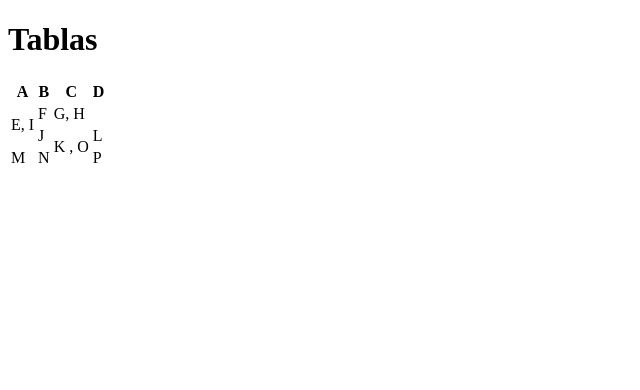
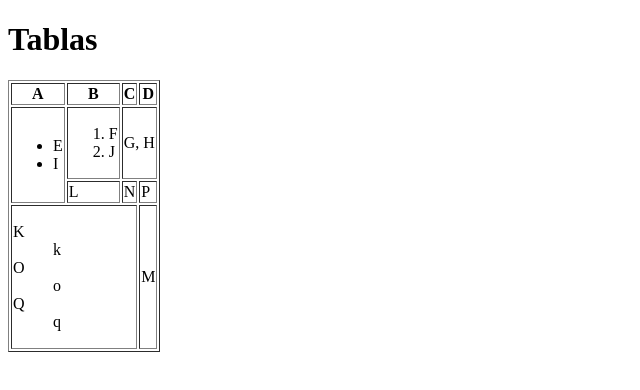
Before and after one commit to Jeanb1992/ejercicioTablas, a plain HTML site: page tablas1.html in a window 1280 px wide. Shown: the whole page, without its empty margins (0-640 px from the left). Drawn offline with Linux system fonts and the light colour scheme.

Commit message:
second tables added

```diff
--- a/tablas1.html
+++ b/tablas1.html
@@ -8,7 +8,7 @@
     </head>
     <body>
         <h1>Tablas</h1>
-        <table>
+        <table border="1">
             <tr>
                 <th>A</th>
                 <th>B</th>
@@ -16,23 +16,43 @@
                 <th>D</th>
             </tr>
             <tr>
-                <td rowspan="2">E, I</td>
-                <td>F</td>
-                <td colspan="2">G, H</td>
-            </tr>
-
-            <tr>
-                <td>J</td>
-                <td rowspan="2">K , O</td>
-                <td>L</td>
+                <td rowspan="2">
+                    <!-- Lista no ordenada -->
+                    <ul>
+                        <li>E</li>
+                        <li>I</li>
+                    </ul>
+                </td>
+                <td>
+                    <!-- Lista ordenada -->
+                    <ol>
+                        <li>F</li>
+                        <li>J</li>
+                    </ol>
+                </td>
+                <td colspan="2">
+                    G, H
+                </td>
             </tr>
             <tr>
+                <td>L</td>
+                <td>N</td>
+                <td>P</td>
+            </tr>
+            <tr>
+                <td colspan="3">
+                    <!-- Lista de definición -->
+                    <dl>
+                        <dt>K</dt>
+                        <dd>k</dd>
+                        <dt>O</dt>
+                        <dd>o</dd>
+                        <dt>Q</dt>
+                        <dd>q</dd>
+                    </dl>
+                </td>
                 <td>M</td>
-                <td>N</td>
-                <td rowspan="2">P</td>
             </tr>
-
-
         </table>
     </body>
     </html>
```
